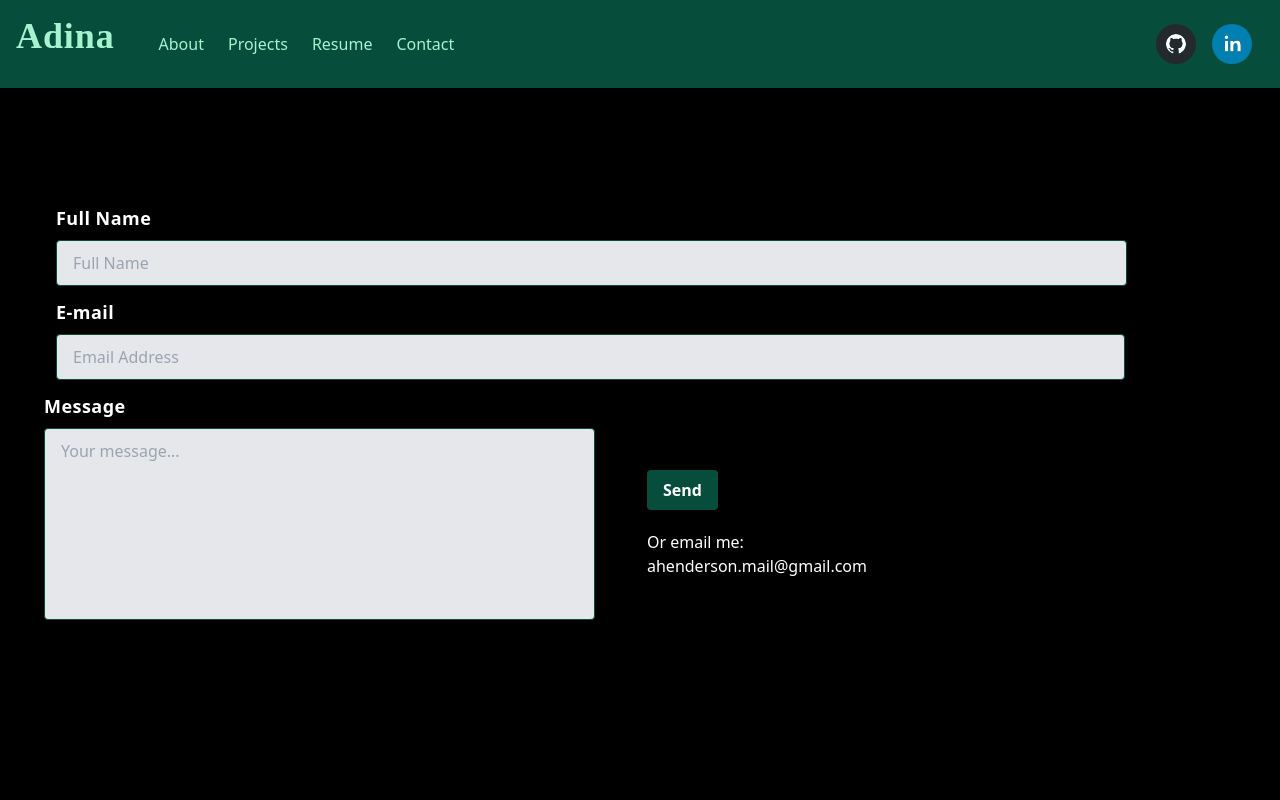
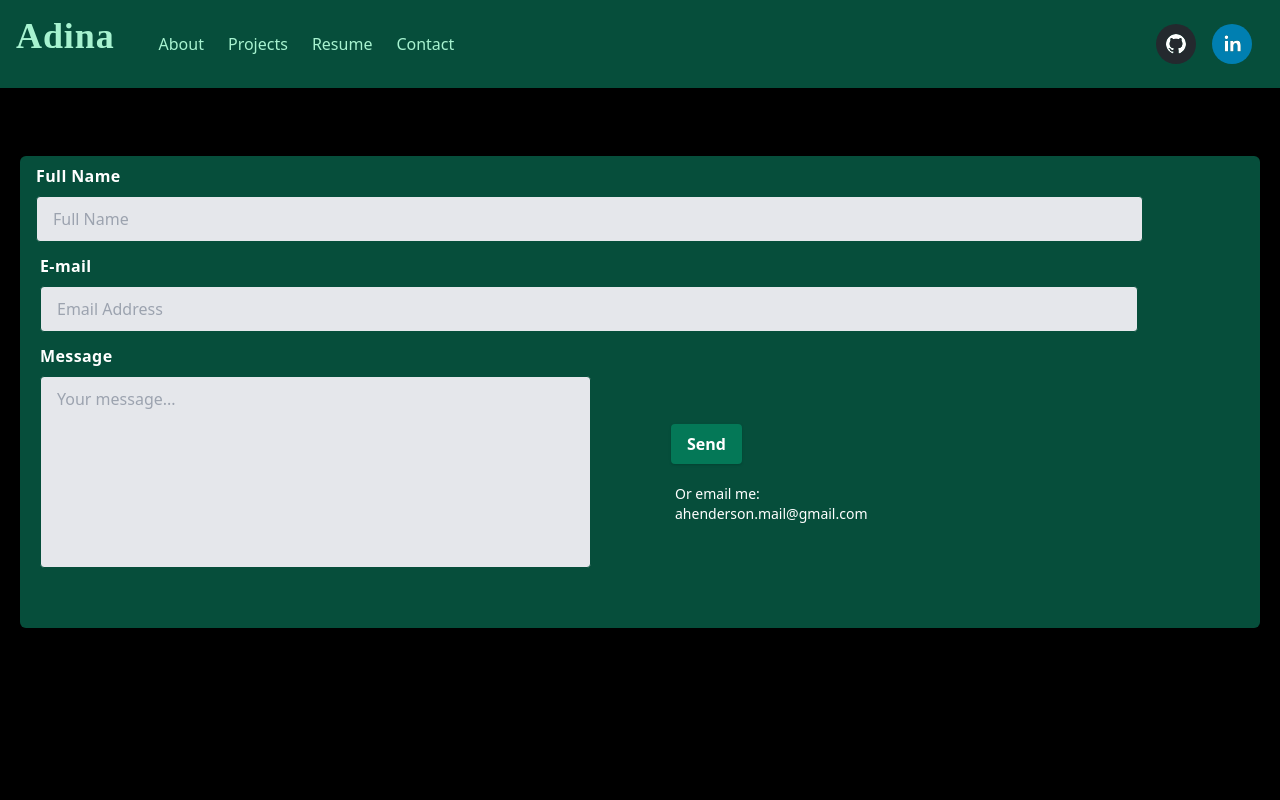
Before and after one commit to adina-hc/portfolio-react, a React (Create React App) app: page /#/contact in a window 1280 px wide. Shown: the top 800 px of the page. Built offline with nearby package versions, Linux system fonts and the light colour scheme; the HTML template or start-up script is replaced by a standard one.

Commit message:
modified style and alignment of form

```diff
--- a/src/components/Contact/ContactForm.js
+++ b/src/components/Contact/ContactForm.js
@@ -2,18 +2,18 @@ import React from "react";
 
 export default function ContactForm() {
   return (
-    <div className="p-2 ">
-      <div className="p-2 content-left rounded-lg ">
+
+      <div className="rounded-sm content-left rounded-lg ">
         <form
-          class="p-8 items-start w-full m-h-full bg-green-90"
+          class="rounded-md  bg-green-900"
           action="https://formsubmit.co/ahenderson.career@gmail.com"
           method="POST"
         >
-          <div className="flex flex-wrap -mx-3 mb-6">
+          <div className="flex flex-wrap mx-4 pt-2 mb-6">
             <div className="w-11/12 text-white">
               <label
                 htmlFor="grid-first-name"
-                className="block tracking-wide text-white text-lg font-bold mb-2"
+                className="block tracking-wide text-white text-md font-bold mb-2"
               >
                 Full Name
               </label>
@@ -26,10 +26,10 @@ export default function ContactForm() {
                 placeholder="Full Name"
               />
             </div>
-            <div className="flex flex-wrap -mx-3 mb-6 ">
+            <div className="flex flex-wrap -mx-2 mb-6 ">
               <div className="w-11/12 px-3">
                 <label
-                  class="block tracking-wide text-white text-lg font-bold mb-2"
+                  class="block tracking-wide text-white text-md font-bold mb-2"
                   for="grid-password"
                 >
                   E-mail
@@ -48,11 +48,11 @@ export default function ContactForm() {
                   value="https://mydomain.com/thanks.html"
                 />
               </div>
-              <div className="flex flex-wrap -mx-3 mb-6">
+              <div className="flex flex-wrap mb-6">
                 <div className="w-11/12 px-3">
                   <label
                     htmlFor="grid-password"
-                    class="block tracking-wide text-white text-lg font-bold mb-2"
+                    class="block tracking-wide text-white text-md font-bold mb-2"
                   >
                     Message
                   </label>
@@ -71,12 +71,11 @@ export default function ContactForm() {
                 <div class="md:w-2/3">
                   <button
                     type="submit"
-                    className="opacity-100 shadow bg-green-900 hover:bg-teal-400 focus:shadow-outline focus:outline-none text-white font-bold p-2 py-2 px-4 rounded"
+                    className="opacity-100 shadow bg-green-700 hover:bg-teal-400 focus:shadow-outline focus:outline-none text-white font-bold p-2 py-2 px-4 mx-4 rounded"
                   >
                     Send
                   </button>
-
-                  <p className="text-white pt-5">Or email me: ahenderson.mail@gmail.com</p>
+                  <p className="text-white px-5 pt-5 text-sm">Or email me: ahenderson.mail@gmail.com</p>
                 </div>
               </div>
               <div class="md:w-2/3"></div>
@@ -84,6 +83,6 @@ export default function ContactForm() {
           </div>
         </form>
       </div>
-    </div>
+
   );
 }
```
